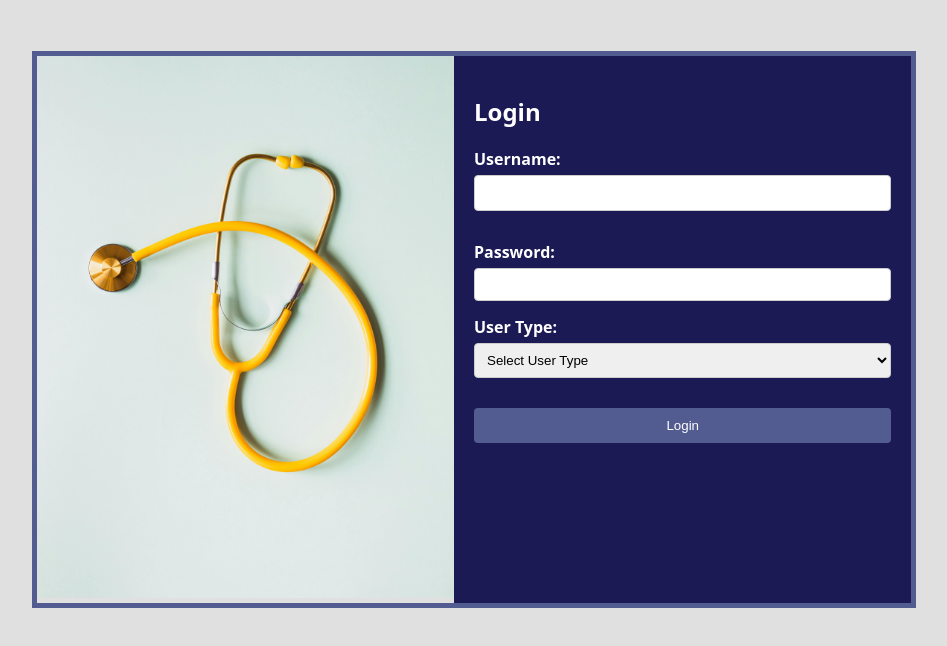
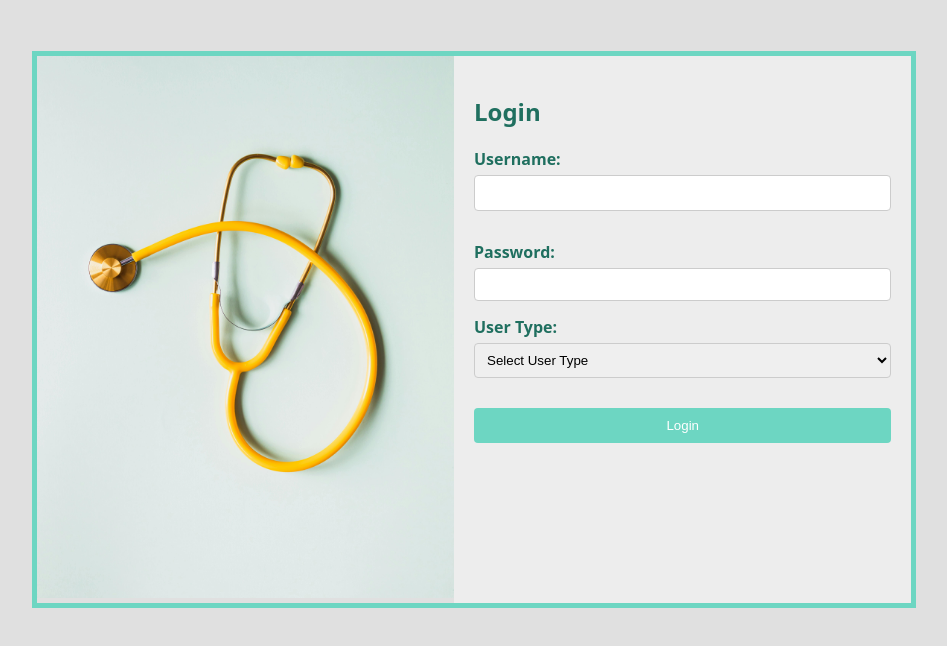
Before and after one commit to danielmp97/COMP231-007-Team-3-W24-, a React (Vite) app in the folder client/: page /login in a window 1280 px wide. Shown: the top 646 px of the page, without its empty margins (166-1113 px from the left). Built offline with nearby package versions, Linux system fonts and the light colour scheme.

Commit message:
Visual Changes, Only updated some components with the new color palette.

```diff
--- a/client/src/pages/Appointments.css
+++ b/client/src/pages/Appointments.css
@@ -2,6 +2,9 @@
     margin-top: 20px;
     width: 70%;
     margin: auto;
+  }
+  .my-appointments{
+    color: #1f6f5f;
   }
 
   .table-container h2 {
@@ -12,30 +15,29 @@
     width: 100%;
     border-collapse: collapse;
     margin-top: 20px;
-    border: solid 2px #ffffff;
+    border: solid 2px #1f6f5f;
   }
 
   .table-container thead {
-    background-color: #1B1A55;
-    color: white; /* Set text color to white */
+    background-color: #BDECE3;
+    color: white;
   }
 
   .table-container th, .table-container td {
     padding: 10px;
     text-align: left;
     border-bottom: 1px solid #ddd;
-    color: white; /* Set text color to white */
+    color: black;
   }
 
-  /* Alternate row colors */
   .table-container tbody tr:nth-child(even) {
-    background-color: #535C91;
+    background-color: #E4F7F4;
   }
 
   .table-container tbody tr:nth-child(odd) {
-    background-color: #9290C3;
+    background-color: #E4F7F4;
   }
 
   .table-container tbody tr:hover {
-    background-color: #0a0688;
+    background-color: #95E1D3;
   }
--- a/client/src/pages/Appointments.jsx
+++ b/client/src/pages/Appointments.jsx
@@ -26,7 +26,7 @@ function Appointments() {
   return (
     <div>
         <div className="table-container">
-        <h1>My Appointments</h1>
+        <h1 className='my-appointments'>My Appointments</h1>
       <table>
         <thead>
           <tr>
--- a/client/src/pages/CreateAppointment.css
+++ b/client/src/pages/CreateAppointment.css
@@ -6,10 +6,10 @@ body {
     margin: auto;
     max-width: 35%;
     padding: 20px;
-    background-color: #1B1A55;
-    color: white;
+    background-color: #E6E6E6;
+    color: #1f6f5f;
     border-radius: 5%;
-    border-color: #535C91;
+    border-color: #6DD6C2;
     border-style: solid;
     border-width: 5px;
     box-shadow: rgba(0, 0, 0, 0.35) 0px 5px 15px;
@@ -40,7 +40,7 @@ body {
   button[type="submit"] {
     width: 100%;
     padding: 10px;
-    background-color: #535C91;
+    background-color: #1f6f5f;
     color: white;
     border: none;
     border-radius: 5px;
@@ -48,7 +48,7 @@ body {
   }
 
   button[type="submit"]:hover {
-    background-color: #9290C3;
+    background-color: #6DD6C2;
   }
 
   select {
--- a/client/src/pages/Login.css
+++ b/client/src/pages/Login.css
@@ -11,7 +11,7 @@
   img {
     width: 100%;
     margin-top: -20%;
-    height: auto; /* Maintain aspect ratio */
+    height: auto;
   }
 
   .login-content {
@@ -21,23 +21,23 @@
 
   .image-container {
     flex: 1;
-    max-height: 80vh; /* Adjust the maximum height as needed */
-    overflow: hidden; /* Hide overflow content */
-    border-top: 5px solid #535C91;
-    border-bottom: 5px solid #535C91;
-    border-left: 5px solid #535C91;
+    max-height: 80vh;
+    overflow: hidden;
+    border-top: 5px solid #6DD6C2;
+    border-bottom: 5px solid #6DD6C2;
+    border-left: 5px solid #6DD6C2;
   }
 
   .login-container {
     flex: 1;
     padding: 20px;
-    background-color: #1B1A55;
-    color: white;
-    max-height: 80vh; /* Adjust the maximum height as needed */
-    overflow-y: auto; /* Add vertical scrollbar if content exceeds max-height */
-    border-top: 5px solid #535C91;
-    border-bottom: 5px solid #535C91;
-    border-right: 5px solid #535C91;
+    background-color: #ededed;
+    color: #1f6f5f;
+    max-height: 80vh;
+    overflow-y: auto;
+    border-top: 5px solid #6DD6C2;
+    border-bottom: 5px solid #6DD6C2;
+    border-right: 5px solid #6DD6C2;
   }
 
   .login-container h2 {
@@ -66,7 +66,7 @@
   .login-container button {
     width: 100%;
     padding: 10px;
-    background-color: #535C91;
+    background-color: #6DD6C2;
     color: #fff;
     border: none;
     border-radius: 4px;
@@ -75,7 +75,7 @@
   }
 
   .login-container button:hover {
-    background-color: #9290C3;
+    background-color: #95E1D3;
   }
 
   .image-container img {
--- a/client/src/pages/createAppointment.jsx
+++ b/client/src/pages/createAppointment.jsx
@@ -10,9 +10,7 @@ function CreateAppointment() {
   };
 
   const userType = jwtDecode(getToken()).role;
-  //get the user id
   const userId = jwtDecode(getToken()).userId;
-  //console.log(jwtDecode(getToken()));
 
 
   const [appointments, setAppointments] = useState([]);
```
